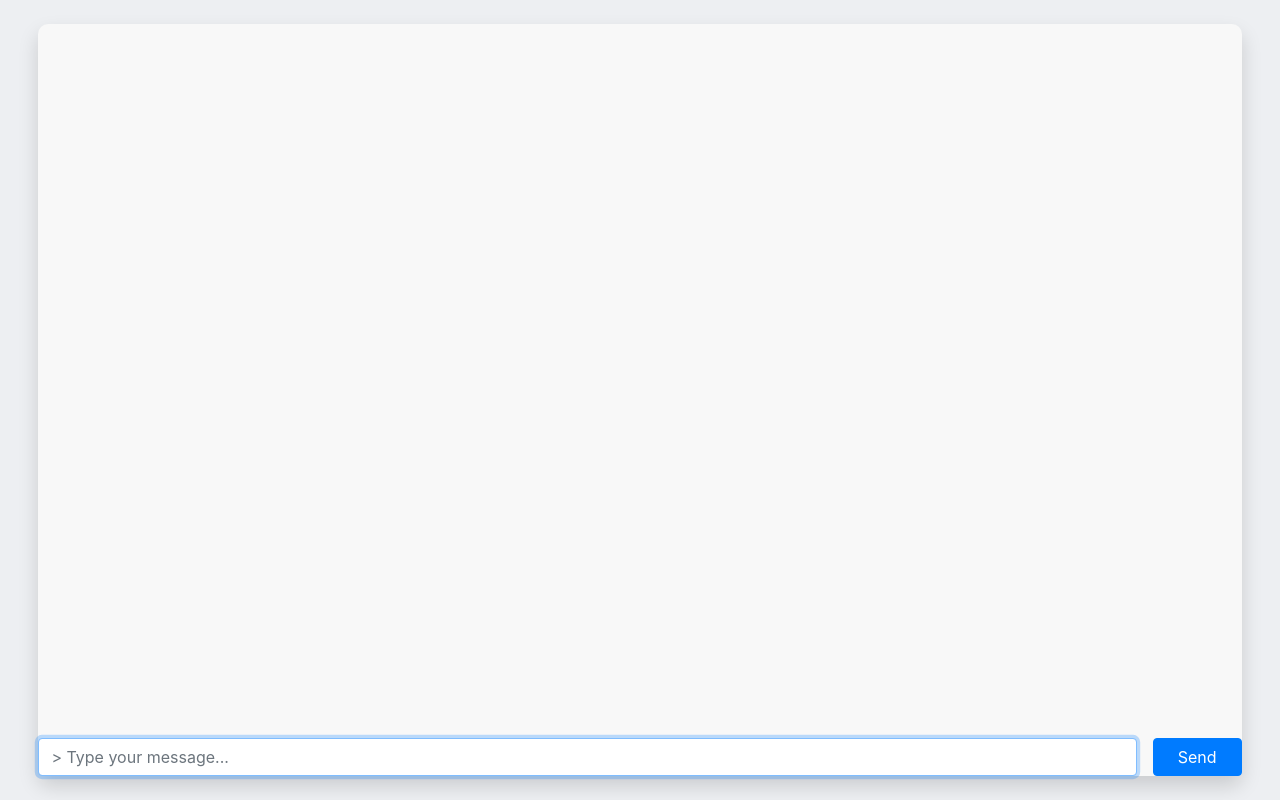
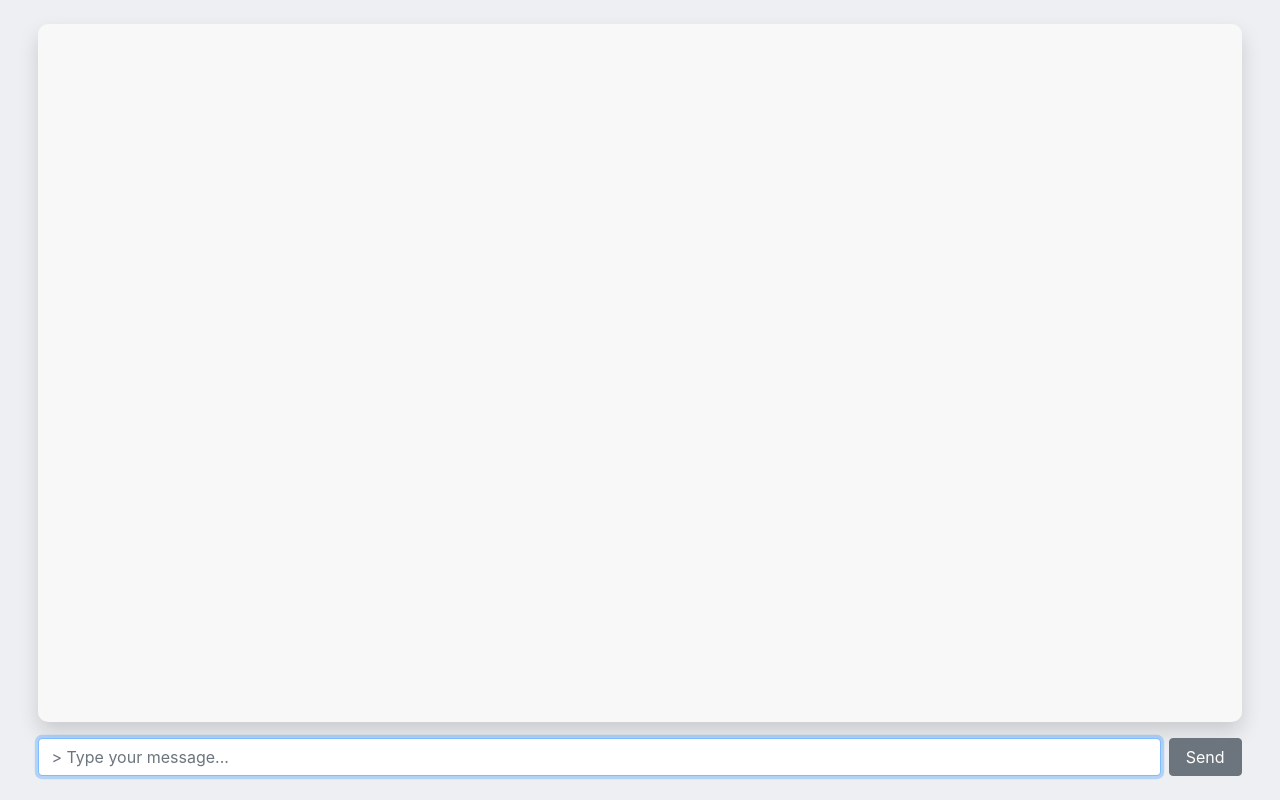
Before and after one commit to ghuong/group-chat-client, a React (Create React App) app: page /1 in a window 1280 px wide. Built offline with nearby package versions, Linux system fonts and the light colour scheme.

Commit message:
Auto-scroll to latest message when received; style messages panel

```diff
--- a/src/components/MessagesPanel.js
+++ b/src/components/MessagesPanel.js
@@ -1,17 +1,25 @@
-import React from "react";
+import React, { useEffect, useRef } from "react";
 
-// import styles from "./css/MessagesPanel.module.css"
+import styles from "./css/MessagesPanel.module.css";
 
 const MessagesPanel = ({ messages, className }) => {
+  const bottomOfMessagesRef = useRef(null); // bottom of messages
+
+  useEffect(() => {
+    // scroll down to latest message when received
+    bottomOfMessagesRef.current.scrollIntoView({ behavior: "smooth" });
+  }, [messages]);
+
   return (
-    <div className={`${className}`}>
+    <div className={`${styles.messages_panel} ${className}`}>
       <ol id="messages" className="messages">
         {messages.map((message, i) => (
           <li key={i /* TODO: idx as key = anti-pattern */}>{message.body}</li>
         ))}
       </ol>
+      <div ref={bottomOfMessagesRef} />
     </div>
   );
-}
+};
 
-export default MessagesPanel
+export default MessagesPanel;
--- a/src/components/NewMessageForm.js
+++ b/src/components/NewMessageForm.js
@@ -33,7 +33,11 @@ const NewMessageForm = ({
           ref={messageRef}
           autoFocus
         />
-        <Button variant="primary" className={`${styles.btn_send_message}`}>
+        <Button
+          variant="secondary"
+          className={`${styles.btn_send_message}`}
+          onClick={handleSendMessage}
+        >
           Send
         </Button>
       </Form>
--- a/src/components/css/ChatWindow.module.css
+++ b/src/components/css/ChatWindow.module.css
@@ -3,12 +3,9 @@
   display: grid;
   grid-template-columns: 1fr;
   grid-template-rows: 1fr min-content;
+  row-gap: 1rem;
 
   height: 100%;
-  background-color: #f8f8f8;
-
-  border-radius: 10px;
-  box-shadow: 0 10px 20px rgba(0, 0, 0, 0.15);
 }
 
 .messages_panel {
@@ -20,206 +17,3 @@
   grid-row: 2;
   grid-column: 2 / 3;
 }
-
-/* .chat_window {
-  position: absolute;
-  width: calc(100% - 20px);
-  max-width: 800px;
-  height: 500px;
-  border-radius: 10px;
-  background-color: #fff;
-  left: 50%;
-  top: 50%;
-  transform: translateX(-50%) translateY(-50%);
-  box-shadow: 0 10px 20px rgba(0, 0, 0, 0.15);
-  background-color: #f8f8f8;
-  overflow: hidden;
-}
-
-.top_menu {
-  background-color: #fff;
-  width: 100%;
-  padding: 20px 0 15px;
-  box-shadow: 0 1px 30px rgba(0, 0, 0, 0.1);
-}
-.top_menu .buttons {
-  margin: 3px 0 0 20px;
-  position: absolute;
-}
-.top_menu .buttons .button {
-  width: 16px;
-  height: 16px;
-  border-radius: 50%;
-  display: inline-block;
-  margin-right: 10px;
-  position: relative;
-}
-.top_menu .buttons .button.close {
-  background-color: #f5886e;
-}
-.top_menu .buttons .button.minimize {
-  background-color: #fdbf68;
-}
-.top_menu .buttons .button.maximize {
-  background-color: #a3d063;
-}
-.top_menu .title {
-  text-align: center;
-  color: #bcbdc0;
-  font-size: 20px;
-}
-
-.messages {
-  position: relative;
-  list-style: none;
-  padding: 20px 10px 0 10px;
-  margin: 0;
-  height: 347px;
-  overflow: scroll;
-}
-.messages .message {
-  clear: both;
-  overflow: hidden;
-  margin-bottom: 20px;
-  transition: all 0.5s linear;
-  opacity: 0;
-}
-.messages .message.left .avatar {
-  background-color: #f5886e;
-  float: left;
-}
-.messages .message.left .text_wrapper {
-  background-color: #ffe6cb;
-  margin-left: 20px;
-}
-.messages .message.left .text_wrapper::after,
-.messages .message.left .text_wrapper::before {
-  right: 100%;
-  border-right-color: #ffe6cb;
-}
-.messages .message.left .text {
-  color: #c48843;
-}
-.messages .message.right .avatar {
-  background-color: #fdbf68;
-  float: right;
-}
-.messages .message.right .text_wrapper {
-  background-color: #c7eafc;
-  margin-right: 20px;
-  float: right;
-}
-.messages .message.right .text_wrapper::after,
-.messages .message.right .text_wrapper::before {
-  left: 100%;
-  border-left-color: #c7eafc;
-}
-.messages .message.right .text {
-  color: #45829b;
-}
-.messages .message.appeared {
-  opacity: 1;
-}
-.messages .message .avatar {
-  width: 60px;
-  height: 60px;
-  border-radius: 50%;
-  display: inline-block;
-}
-.messages .message .text_wrapper {
-  display: inline-block;
-  padding: 20px;
-  border-radius: 6px;
-  width: calc(100% - 85px);
-  min-width: 100px;
-  position: relative;
-}
-.messages .message .text_wrapper::after,
-.messages .message .text_wrapper:before {
-  top: 18px;
-  border: solid transparent;
-  content: " ";
-  height: 0;
-  width: 0;
-  position: absolute;
-  pointer-events: none;
-}
-.messages .message .text_wrapper::after {
-  border-width: 13px;
-  margin-top: 0px;
-}
-.messages .message .text_wrapper::before {
-  border-width: 15px;
-  margin-top: -2px;
-}
-.messages .message .text_wrapper .text {
-  font-size: 18px;
-  font-weight: 300;
-}
-
-.bottom_wrapper {
-  position: relative;
-  width: 100%;
-  background-color: #fff;
-  padding: 10px 10px;
-  position: absolute;
-  bottom: 0;
-}
-.bottom_wrapper .message_input_wrapper {
-  display: inline-block;
-  height: 50px;
-  border-radius: 25px;
-  border: 1px solid #bcbdc0;
-  width: calc(100% - 160px);
-  position: relative;
-  padding: 0 20px;
-}
-.bottom_wrapper .message_input_wrapper .message_input {
-  border: none;
-  height: 100%;
-  box-sizing: border-box;
-  width: calc(100% - 40px);
-  position: absolute;
-  outline-width: 0;
-  color: gray;
-}
-.bottom_wrapper .send_message {
-  width: 140px;
-  height: 50px;
-  display: inline-block;
-  border-radius: 50px;
-  background-color: #a3d063;
-  border: 2px solid #a3d063;
-  color: #fff;
-  cursor: pointer;
-  transition: all 0.2s linear;
-  text-align: center;
-  float: right;
-}
-.bottom_wrapper .send_message:hover {
-  color: #a3d063;
-  background-color: #fff;
-}
-.bottom_wrapper .send_message .text {
-  font-size: 18px;
-  font-weight: 300;
-  display: inline-block;
-  line-height: 48px;
-}
-
-.message_template {
-  display: none;
-}
-
-.messages > li {
-  font-size: 15px;
-  color: rgb(13, 223, 153);
-  background: #f7a30675;
-  border-radius: 5px;
-  width: fit-content;
-}
-
-.messages > span {
-  font-size: 10px;
-  font-style: italic;
-} */
--- a/src/components/css/MessagesPanel.module.css
+++ b/src/components/css/MessagesPanel.module.css
@@ -0,0 +1,7 @@
+.messages_panel {
+  background-color: #f8f8f8;
+  border-radius: 10px;
+  box-shadow: 0 10px 20px rgba(0, 0, 0, 0.15);
+  overflow: scroll;
+  padding: 1rem;
+}
--- a/src/components/css/NewMessageForm.module.css
+++ b/src/components/css/NewMessageForm.module.css
@@ -1,10 +1,10 @@
 .new_message_input {
   flex: 1;
-  margin-right: 1rem;
+  margin-right: 0.5rem;
 }
 
 .btn_send_message {
   flex: 0;
-  padding-left: 1.5rem;
-  padding-right: 1.5rem;
+  padding-left: 1rem;
+  padding-right: 1rem;
 }
```
